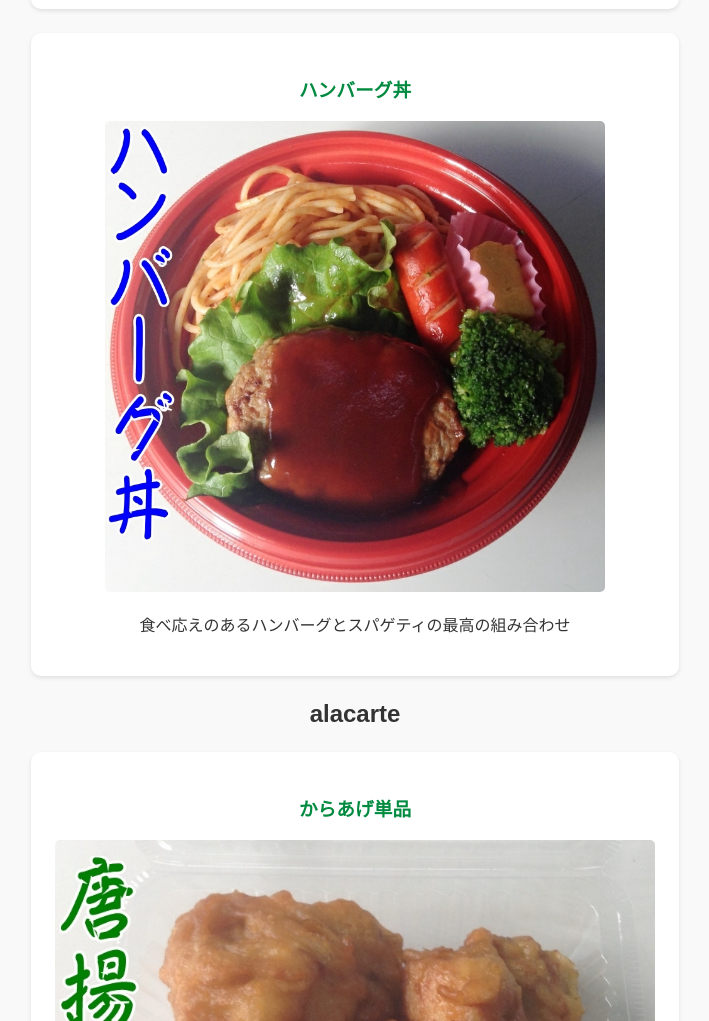
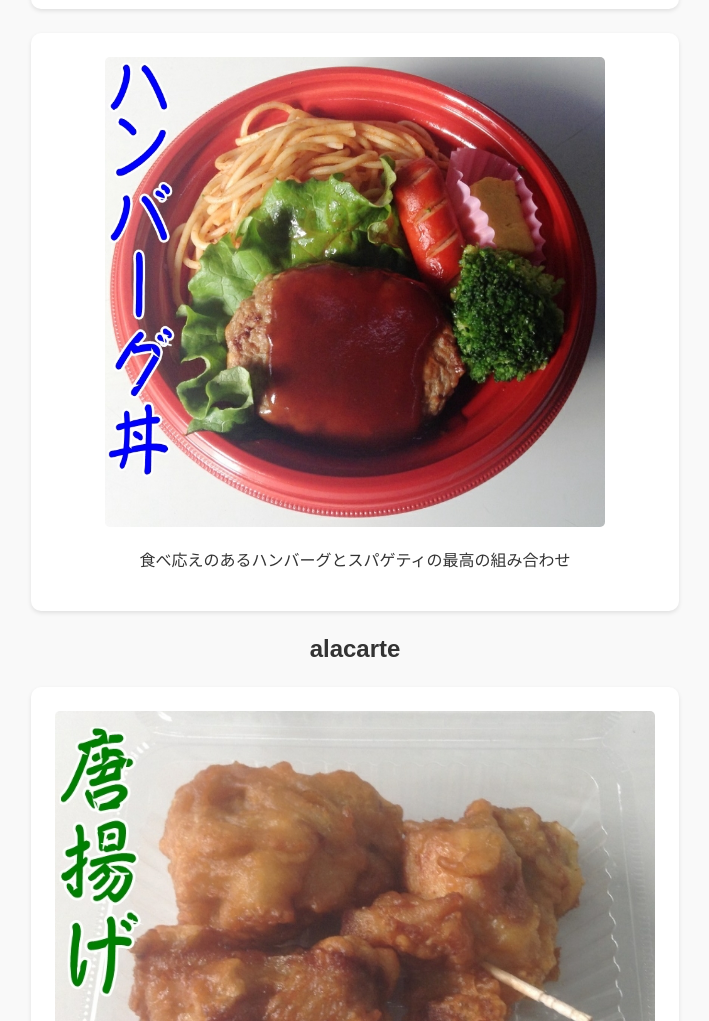
Before and after one commit to mai-dayoooo/BeeMart, a plain HTML site: page bento.html in a window 1280 px wide. Shown: the part 2846-3867 px from the top of the page, without its empty margins (285-994 px from the left). Drawn offline with Linux system fonts and the light colour scheme.

Commit message:
bento.html

```diff
--- a/bento.html
+++ b/bento.html
@@ -140,7 +140,7 @@
     </div>
 
     <div class="bento">
-      <h3>ハンバーグ丼</h3>
+
       <img src="IMG_3955.png" alt="ハンバーグ丼"width="500" height="500">
       <p>食べ応えのあるハンバーグとスパゲティの最高の組み合わせ</p>
     </div>
@@ -148,7 +148,7 @@
  <h2>alacarte</h2>
 
     <div class="bento">
-      <h3>からあげ単品</h3>
+
       <img src="IMG_3958.png" alt="唐揚げ単品"widht="500" height="500">
       <p>ざくざくジューシーな唐揚げが手軽に食べれる！</p>
     </div>
```
